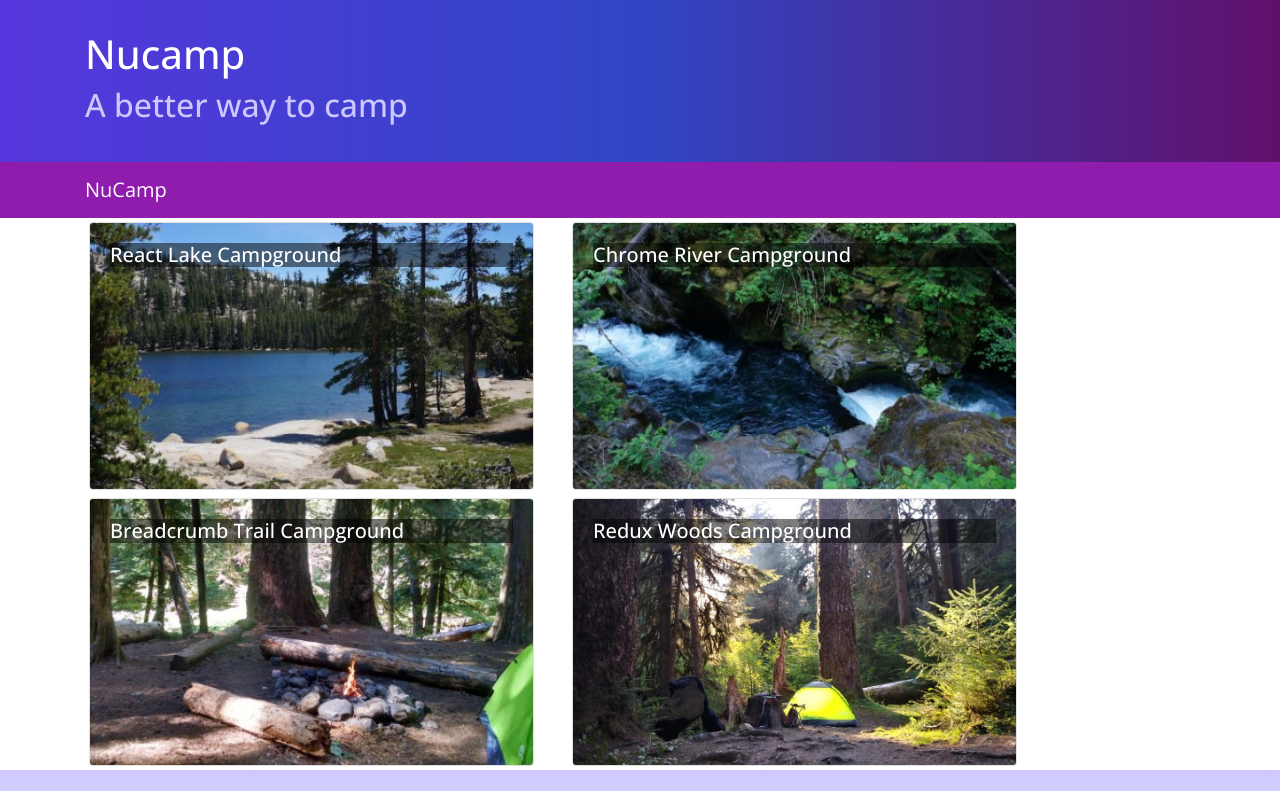
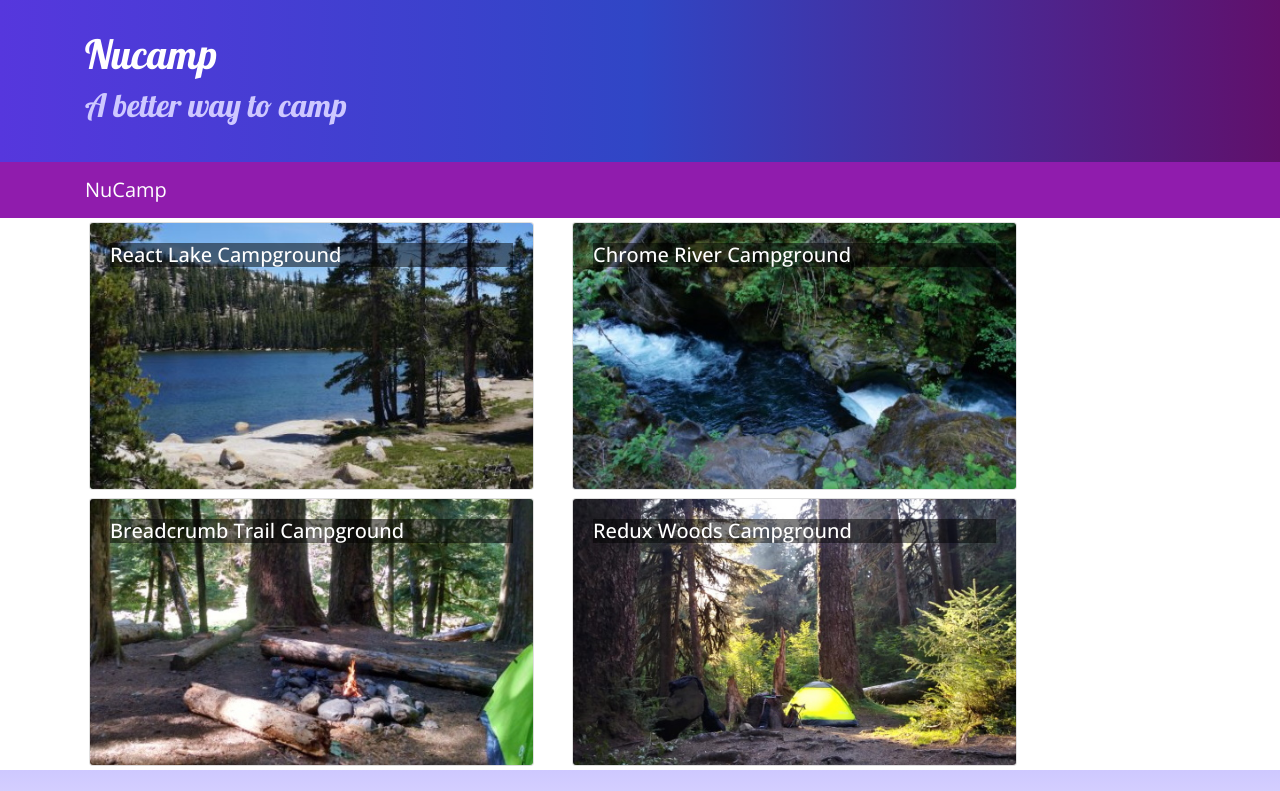
Before and after one commit to MannyV/nucamp-react, a React (Create React App) app: page / in a window 1280 px wide. Shown: the top 791 px of the page. Built offline with nearby package versions, Linux system fonts and the light colour scheme.

Commit message:
slight change

```diff
--- a/src/App.css
+++ b/src/App.css
@@ -1,8 +1,6 @@
 body {
   font-family: "Open Sans", sans-serif;
 }
-
-font-family: "Open Sans", sans-serif;
 
 h1,
 h2,
```
